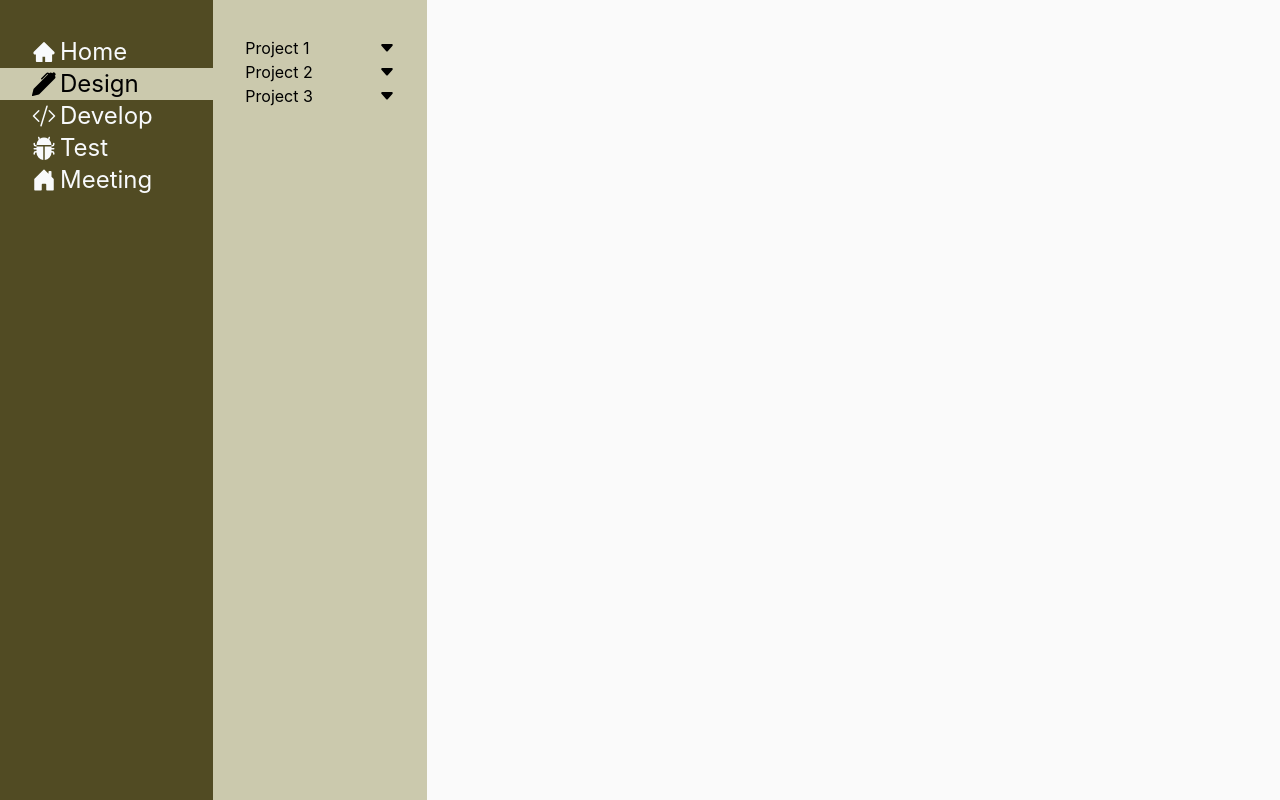
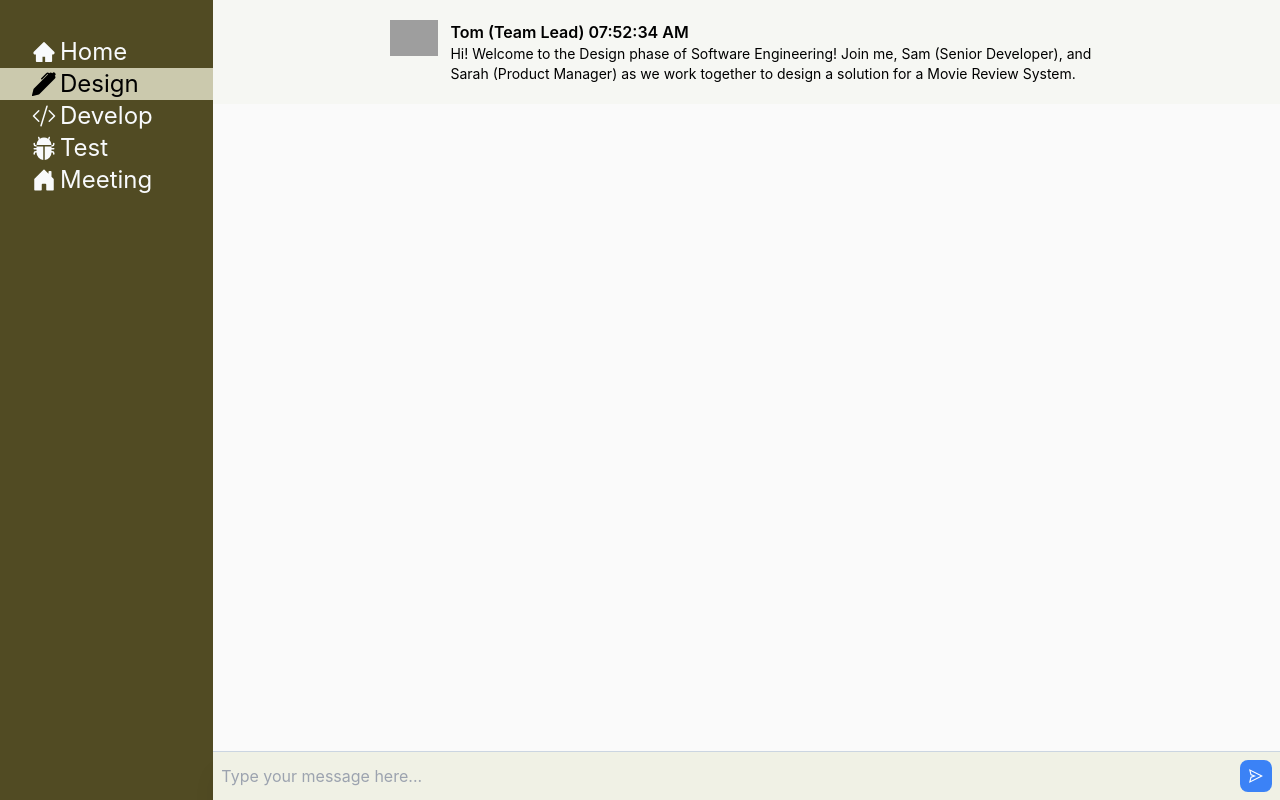
Before and after one commit to r-ramaraja/devcoach-frontend, a React (Create React App) app: page /phase/design in a window 1280 px wide. Built offline with nearby package versions, Linux system fonts and the light colour scheme; no server answers; grey boxes are pictures that could not be loaded.

Commit message:
Changed layout for develop phase

```diff
--- a/package.json
+++ b/package.json
@@ -8,6 +8,7 @@
     "@testing-library/jest-dom": "^5.17.0",
     "@testing-library/react": "^13.4.0",
     "@testing-library/user-event": "^13.5.0",
+    "@uiw/codemirror-theme-okaidia": "^4.21.21",
     "@uiw/react-codemirror": "^4.21.21",
     "date-fns": "^2.30.0",
     "lorem-ipsum": "^2.0.8",
--- a/src/App.js
+++ b/src/App.js
@@ -1,10 +1,13 @@
 import "./App.css";
 import { Outlet } from "react-router-dom";
-
+import MainMenu from "./components/main-nav";
 function App() {
   return (
     <div className="h-screen bg-fa flex flex-row">
-      <Outlet />
+      <MainMenu className="w-2/12 h-full" />
+      <div className="w-10/12 h-full">
+        <Outlet />
+      </div>
     </div>
   );
 }
--- a/src/components/chats.jsx
+++ b/src/components/chats.jsx
@@ -40,7 +40,18 @@ const Chats = (props) => {
           id: `${Math.random()}`,
         };
 
+
+
+
+
   const [messages, setMessages] = useState([intialMessage]);
+
+  //Reset initial message when phase changes; I'm not completely sure whether we should send something to the backend here.
+  //I think we probably should, but I'm not sure.
+  useEffect(() => {
+    console.log(urlParams.phaseId);
+    setMessages([intialMessage]);
+  }, [urlParams.phaseId]);
 
   useEffect(() => {
     socketRef.current = socketIO.connect("http://localhost:3001");
@@ -93,14 +104,8 @@ const Chats = (props) => {
   };
 
   return (
-    <div className="h-full w-full flex flex-col justify-center items-center">
-      {urlParams.phaseId === "develop" && (
-        <div className=" w-full h-2/3 flex flex-row overflow-auto ">
-          <div className="w-full h-full">
-            <Editor code={code} setCode={setCode} />
-          </div>
-        </div>
-      )}
+    <div className="h-full w-full flex flex-row justify-center items-center">
+      <div className={`h-full flex flex-col justify-center items-center ${urlParams.phaseId==="develop" ? "w-1/3" : "w-full"}`}>
         <ul
           className={
             ` w-full overflow-y-auto grow` + (urlParams.phaseId === "develop" ? ` h-1/3` : ``)
@@ -140,7 +145,7 @@ const Chats = (props) => {
               </div>
             </li>
           )}
-      </ul>
+        </ul> {/*List of messages */}
 
         <div className="sticky bottom-0 w-full bg-chat-accent flex flex-row just-around gap-1 shadow-xl border-t border-slate-300">
           <TextArea
@@ -151,7 +156,16 @@ const Chats = (props) => {
             disabled={waiting}
             onSubmit={() => handleSendMessage()}
           />
+        </div>{/*Input box */}
       </div>
+
+      {urlParams.phaseId === "develop" && (
+        <div className=" w-2/3 h-full flex flex-col overflow-auto ">
+          <div className="w-full h-full">
+            <Editor code={code} setCode={setCode} />
+          </div>
+        </div>
+      )}
     </div>
   );
 };
--- a/src/components/editor.jsx
+++ b/src/components/editor.jsx
@@ -2,7 +2,9 @@ import React, { useState } from "react";
 import CodeMirror from "@uiw/react-codemirror";
 import { python } from "@codemirror/lang-python";
 import { EditorView } from "@codemirror/view";
+import { okaidia } from '@uiw/codemirror-theme-okaidia';
 import Terminal from "./terminal";
+
 const extensions = [python()];
 
 export default function Editor({ code, setCode }) {
@@ -12,7 +14,7 @@ export default function Editor({ code, setCode }) {
     setCode(value);
   }, []);
   return (
-    <div className="flex flex-row w-full h-full max-h-full">
+    <div className="flex flex-col w-full h-full max-h-full">
       <CodeMirror
         value={code}
         height="100%"
@@ -27,11 +29,12 @@ export default function Editor({ code, setCode }) {
             ".cm-scroller": { overflow: "auto" },
           }),
         ]}
+        theme={okaidia}
         onChange={onChange}
         basicSetup={true}
-        style={{ width: "60%", height: "100%", maxHeight: "100%", overflowY: "auto" }}
+        style={{ width: "100%", height: "60%", maxHeight: "100%", overflowY: "auto" }}
       />
-      <div className="w-2/5 h-full">
+      <div className="w-full h-2/5 border-2 border-blue-200">
         <Terminal code={code} />
       </div>
     </div>
--- a/src/index.js
+++ b/src/index.js
@@ -5,10 +5,8 @@ import "./index.css";
 import App from "./App";
 import ErrorPage from "./views/error-page";
 import HomePage from "./views/home-page";
-import ChatsPage from "./views/chats-page";
 import Chats from "./components/chats";
 import { projectsLoader } from "./routes/phaseLoader";
-import { chatLoader } from "./routes/chatLoader";
 
 const router = createBrowserRouter([
   {
@@ -23,15 +21,8 @@ const router = createBrowserRouter([
       },
       {
         path: "phase/:phaseId",
-        element: <ChatsPage />,
+        element: <Chats />,
         loader: projectsLoader,
-        children: [
-          {
-            path: "chat/:chatId",
-            element: <Chats />,
-            loader: chatLoader,
-          },
-        ],
       },
     ],
   },
--- a/src/views/chats-page.jsx
+++ b/src/views/chats-page.jsx
@@ -2,13 +2,13 @@ import React from "react";
 import MainMenu from "../components/main-nav";
 import ProjectMenu from "../components/project-menu";
 import { Outlet } from "react-router-dom";
+import Chats from "../components/chats";
 
 function ChatsPage() {
   return (
     <React.Fragment>
       <MainMenu className="w-2/12 h-full"/>
-      <ProjectMenu className="w-2/12 h-full" />
-      <div className="w-2/3 h-full">
+      <div className="w-10/12 h-full">
         <Outlet />
       </div>
     </React.Fragment>
```
Also changed, not shown: 1 other file (tests, documents, lock files or other folders). Lines whose indentation alone changed are shown as unchanged.
